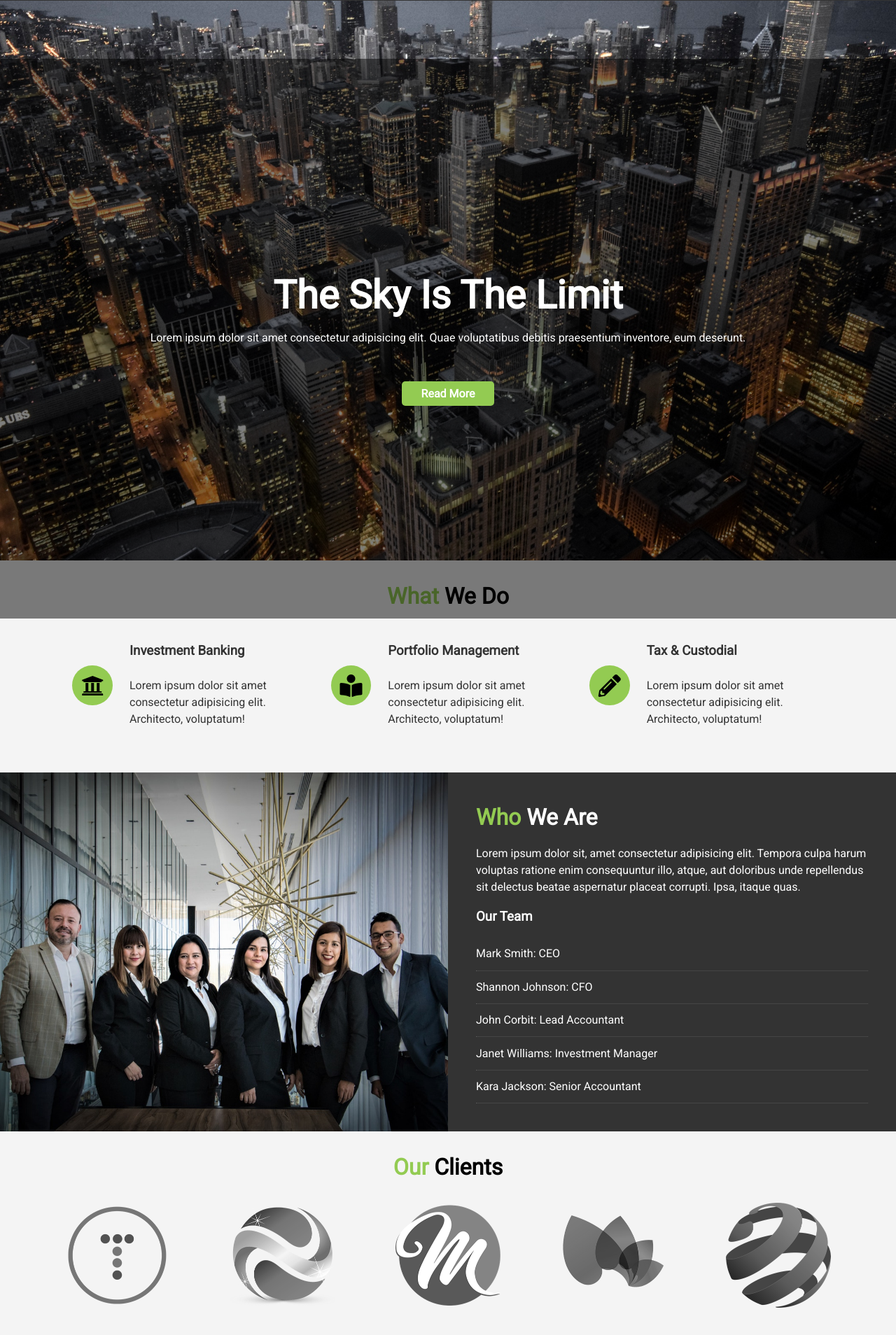
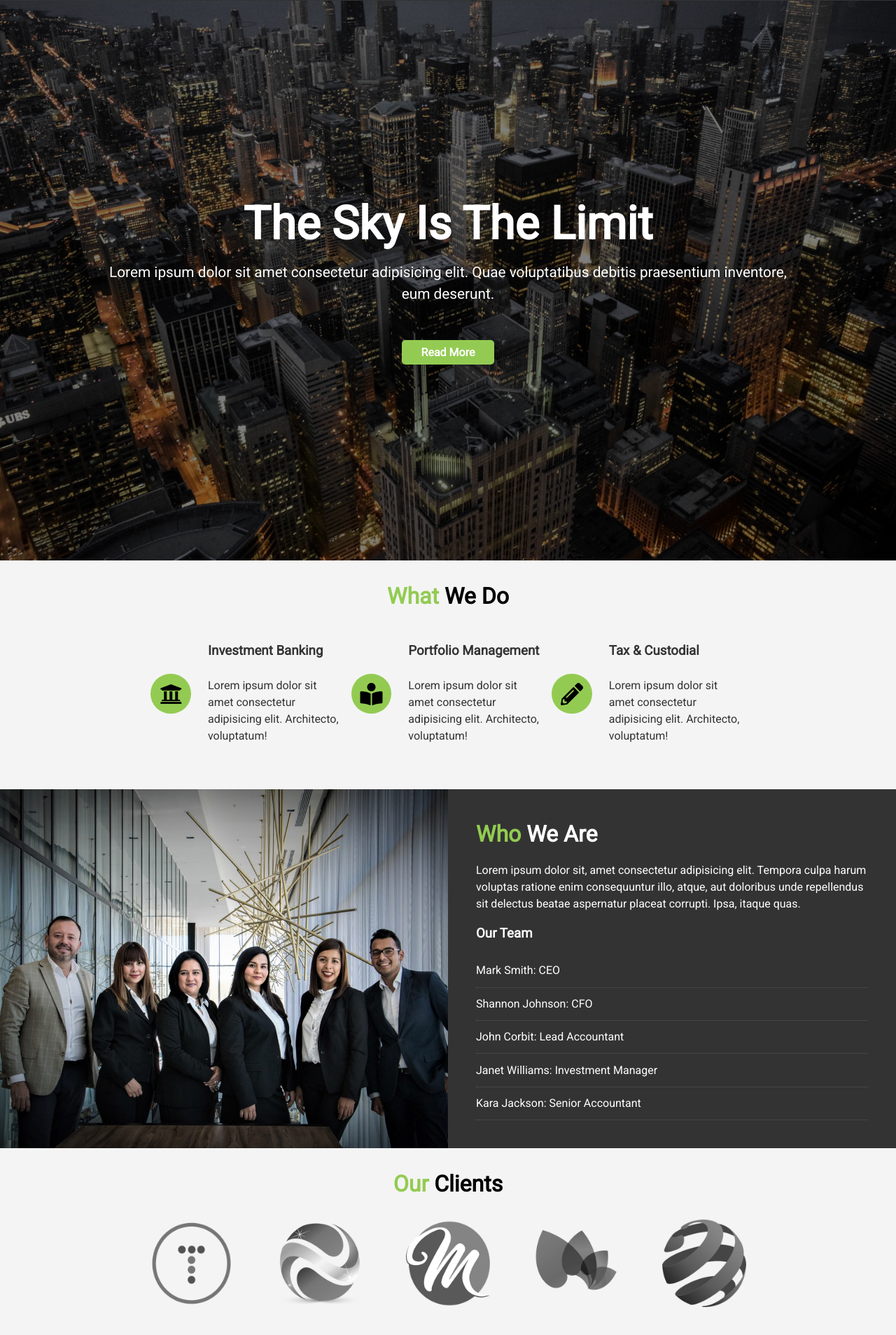
Before and after one commit to vermilion4/Edgeledger, a plain HTML site: page index.html in a window 1280 px wide. Shown: the part 82-1990 px from the top of the page at 70% size. Drawn offline with Linux system fonts and the light colour scheme.

Commit message:
Responsiveness

```diff
--- a/style.css
+++ b/style.css
@@ -31,6 +31,10 @@ img{
 .m-heading{
     font-size: 2rem;
 }
+.container{
+    width: 80%;
+    margin: 0 auto;
+}
 .btn{
     display: inline-block;
     padding: 0.5rem 1.7rem;
@@ -40,13 +44,7 @@ img{
     cursor: pointer;
     transition: all 0.3s ease-in-out;
 }
-a[href="#what"]:hover{
-    background-color: var(--dark-primary-color);
-}
-/* .overlay{
 
-    min-height: 100vh;
-} */
 /* Navbar */
 #navbar{
     position: sticky;
@@ -125,10 +123,7 @@ header .content{
     background: var(--light-color);
     padding: 2rem;
 }
-.container{
-    width: 80%;
-    margin: 0 auto;
-}
+
 #what .items{
 display: block;
 margin: 2rem auto;
@@ -156,6 +151,9 @@ margin: 2rem auto;
     padding: 0.8rem;
     border-radius: 100%;
     background-color: var(--primary-color);
+}
+a[href="#what"]:hover{
+    background-color: var(--dark-primary-color);
 }
 
 /* Who we are */
@@ -193,7 +191,6 @@ margin: 2rem auto;
 #clients .items{
     display: flex;
     margin: 2rem auto;
-    max-width: 1100px;
     gap: 2rem;
     justify-content: space-between;
 }
@@ -201,8 +198,7 @@ margin: 2rem auto;
     display: none;
 }
 #clients .items div{
-    max-width: 150px;
-    max-height: 150px;
+    max-width: 120px;
 }
 
 @media (min-width: 768px){
@@ -213,9 +209,6 @@ margin: 2rem auto;
     .nav-links{
         justify-content: flex-end;
         padding-right: 1rem;
-    }
-    header .content{
-        top: 83px;
     }
     .logo h1{
         padding-left: 1rem;
@@ -248,6 +241,15 @@ margin: 2rem auto;
 }
 
 @media (min-width: 991px){
+    .container{
+        width: 70%;
+    }
+    .l-heading{
+        font-size: 4.1rem;
+    }
+    .lead{
+        font-size: 1.3rem;
+    }
     #what .items{
         width: 100%;
         max-width: 1100px;
@@ -265,4 +267,7 @@ margin: 2rem auto;
         flex-direction: column;
         gap: 1rem;
     }
+    #clients .items{
+        width: 100%;
+    }
 }
```
